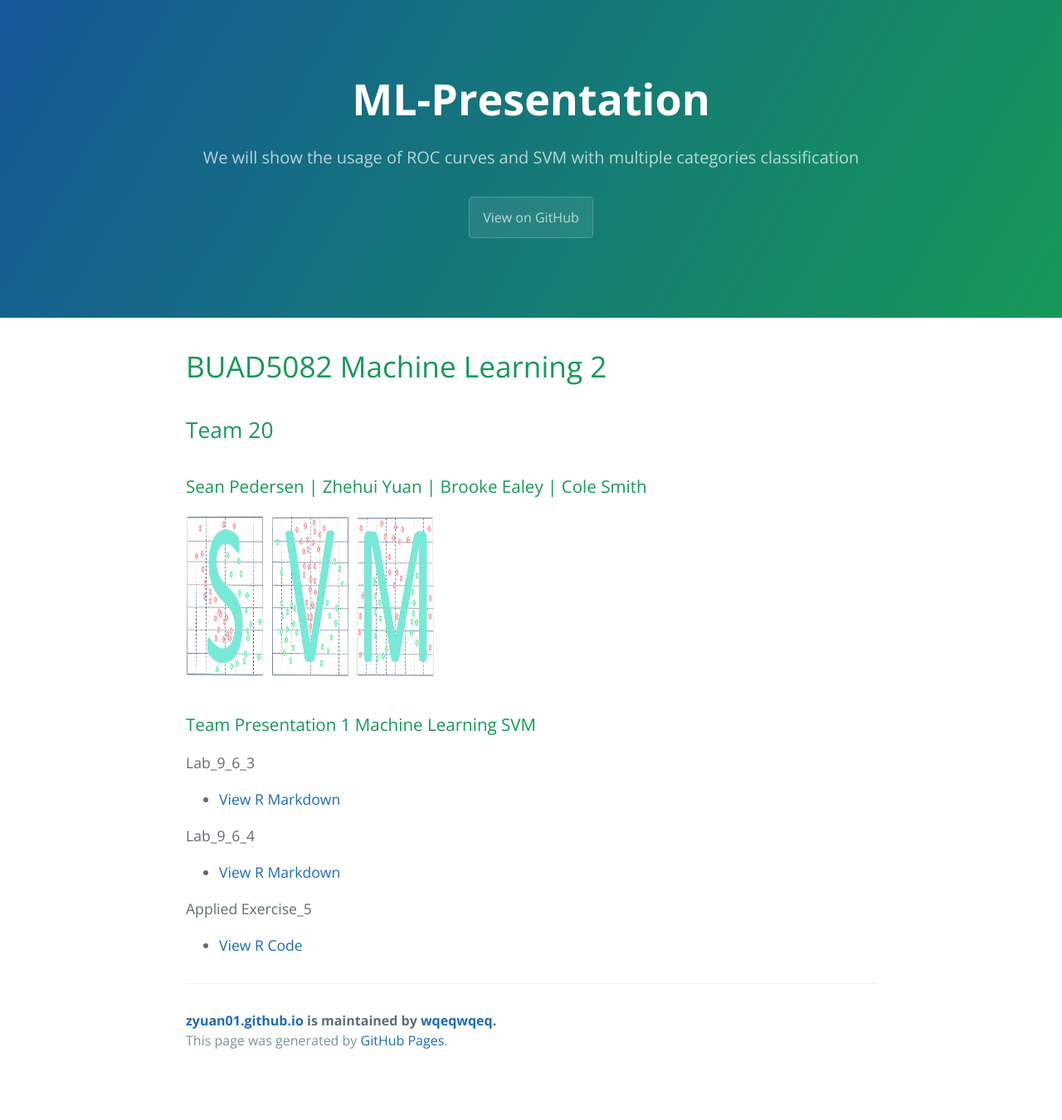
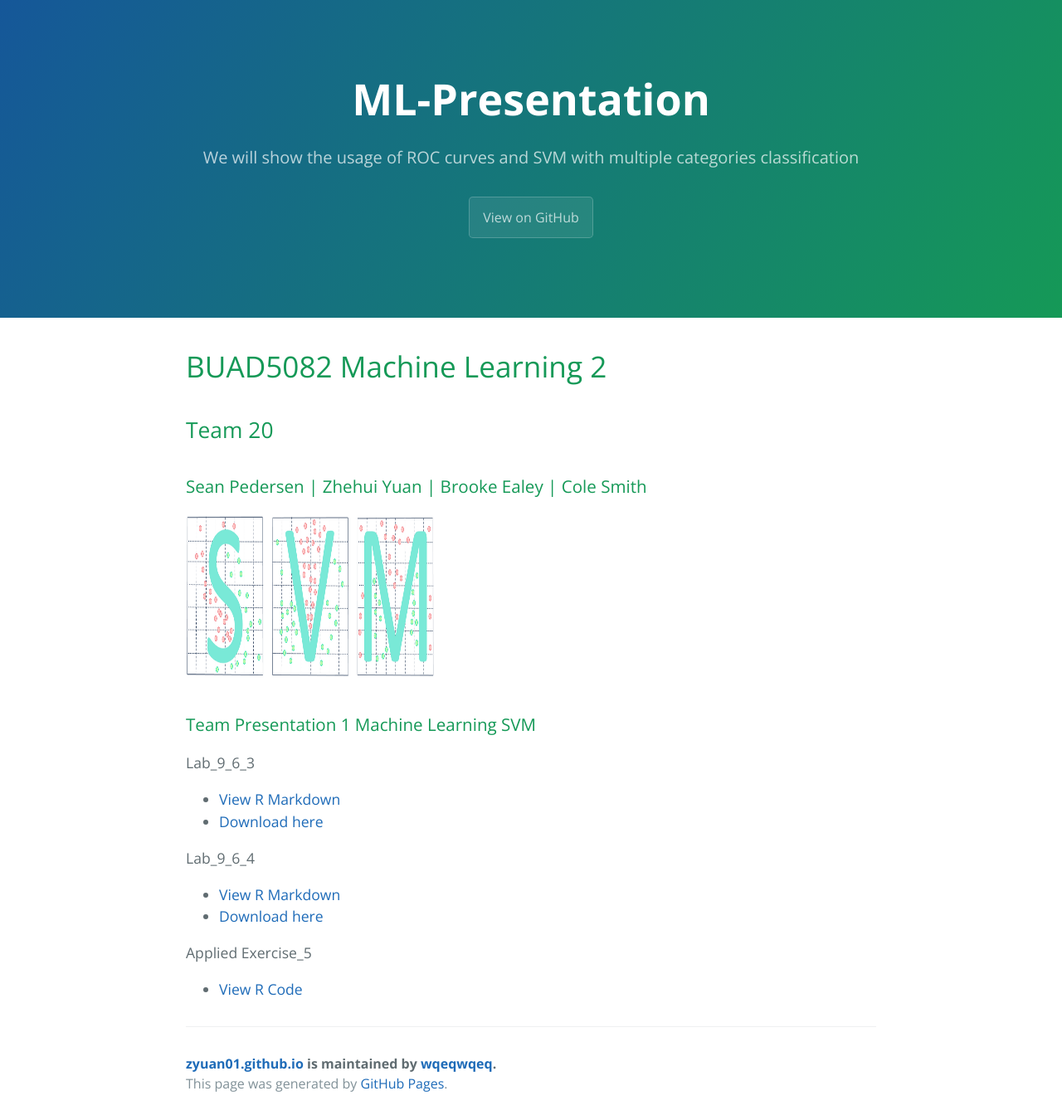
Before and after one commit to wqeqwqeq/zyuan01.github.io, a Jekyll site: the page built from index.md, in a window 1280 px wide. Shown: the whole page at 83% size. Built offline with Jekyll 4.4.1, drawn with Linux system fonts in a browser that asks for light colours; before the commit the page ends 1298 px from its top, so only the background shows below that.

Commit message:
Update index.md

```diff
--- a/index.md
+++ b/index.md
@@ -14,9 +14,11 @@ description: We will show the usage of ROC curves and SVM with multiple categori
 
 Lab_9_6_3
   - [View R Markdown](code/Lab_9_6_3.html)
+  - [Download here](code/Lab_9_6_3.Rmd)
 
 Lab_9_6_4
   - [View R Markdown](code/Lab_9_6_4.html)
+  - [Download here](code/Lab_9_6_4.Rmd)
 
 Applied Exercise_5
   - [View R Code](code/Applied_Exercise_5.R)
```
